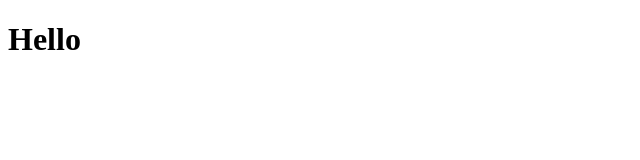
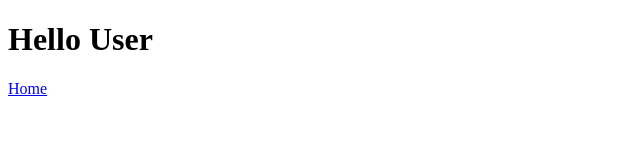
Before and after one commit to Rushindra2604/FrontEnd, a plain HTML site: page index.html in a window 1280 px wide. Shown: the whole page, without its empty margins (0-640 px from the left). Drawn offline with Linux system fonts and the light colour scheme.

Commit message:
version 3

```diff
--- a/index.html
+++ b/index.html
@@ -6,6 +6,7 @@
     <title>Document</title>
 </head>
 <body>
-    <h1>Hello</h1>
+    <h1>Hello User</h1>
+    <a href="./Day5 Task/index.html">Home</a>
 </body>
 </html>
```
